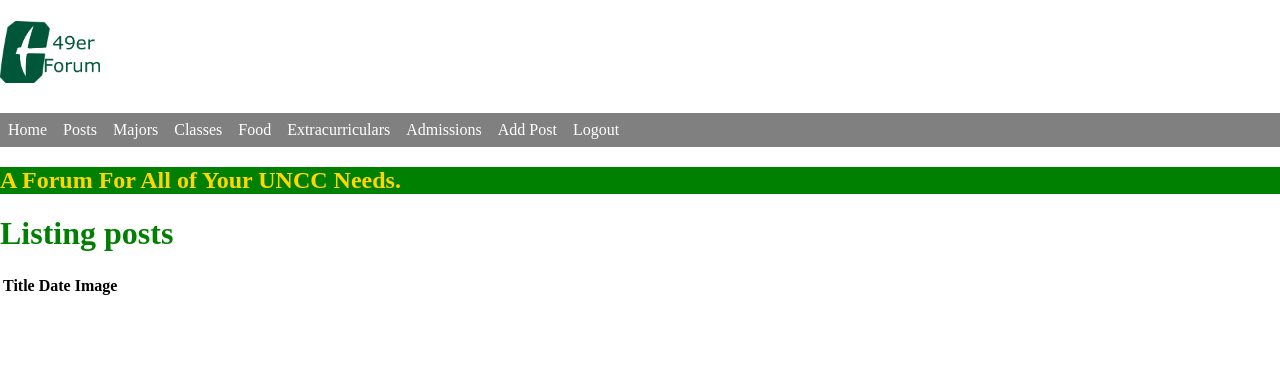
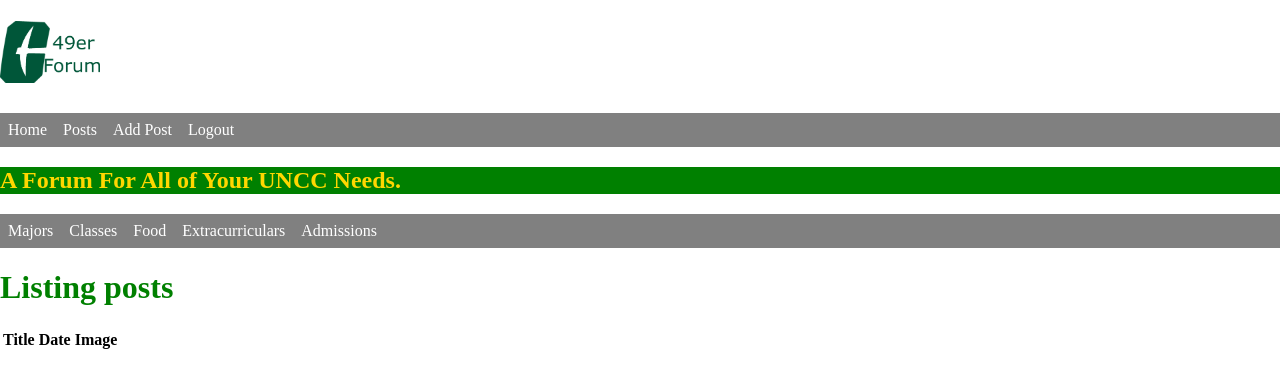
Before and after one commit to Michael-Fenn/Team26, a Flask app: page /posts in a window 1280 px wide. Shown: the top 388 px of the page. Run offline with Flask 2, Linux system fonts and the light colour scheme; a user stored in the database is signed in; data comes from the database, SQL or seed files in the repository; both versions use the stored data as it was after the commit; lists and menus that the app fills with data are empty.

Commit message:
updated  category nav bar

```diff
--- a/site_files/static/main.css
+++ b/site_files/static/main.css
@@ -38,6 +38,24 @@ nav nav a:hover{
     background-color: green;
     color: white;
 }
+#categories{
+    background-color: grey;
+    overflow: hidden;
+    padding: none;
+    margin: none;
+ }
+ #categories a{
+    display: inline-block;
+    background: grey;
+    padding: 8px;
+    float: left;
+    text-decoration: none;
+    color: white;
+ }
+ #categories a:hover{
+    background-color: green;
+    color: white;
+ }
 textarea{
     resize: none;
 
@@ -64,3 +82,22 @@ html, body {
      height: 25%;
      width: 100%;
  }
+ nav #categories{
+    display: inline;
+    background: grey;
+    padding: none;
+    text-decoration: none;
+    color: white;;
+ }
+ #categories a{
+    display: inline-block;
+    background: grey;
+    padding: 8px;
+    float: left;
+    text-decoration: none;
+    color: white;
+ }
+ #categories a:hover{
+    background-color: green;
+    color: white;
+ }
--- a/site_files/templates/posts.html
+++ b/site_files/templates/posts.html
@@ -21,11 +21,6 @@
         <nav>
             <a href="{{url_for('index')}}"> Home</a>
             <a href="{{url_for('get_posts')}}">Posts</a>
-            <a href="{{url_for('get_major_posts')}}">Majors</a>
-            <a href="{{url_for('get_classes')}}">Classes</a>
-            <a href="{{url_for('get_food')}}">Food</a>
-            <a href="{{url_for('get_extracurriculars')}}">Extracurriculars</a>
-            <a href="{{url_for('get_admissions')}}">Admissions</a>
             <a href="{{url_for('new_post')}}">Add Post</a>
         </nav>
         {% if user %}
@@ -40,6 +35,13 @@
         {% endif %}
     </nav>
     <h2>A Forum For All of Your UNCC Needs.</h2>
+    <nav id="categories">
+        <a href="{{url_for('get_major_posts')}}">Majors</a>
+        <a href="{{url_for('get_classes')}}">Classes</a>
+        <a href="{{url_for('get_food')}}">Food</a>
+        <a href="{{url_for('get_extracurriculars')}}">Extracurriculars</a>
+        <a href="{{url_for('get_admissions')}}">Admissions</a>
+    </nav>
     <h1>Listing posts</h1>
     <table>
         <tr>
```
Also changed, not shown: site_files/main.db.
